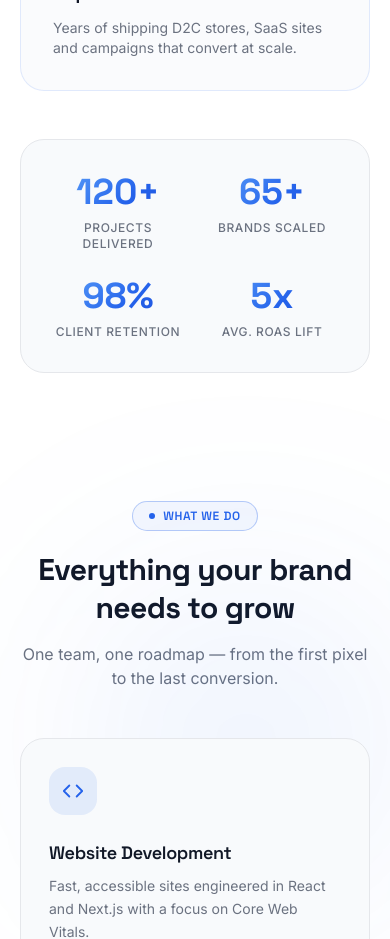
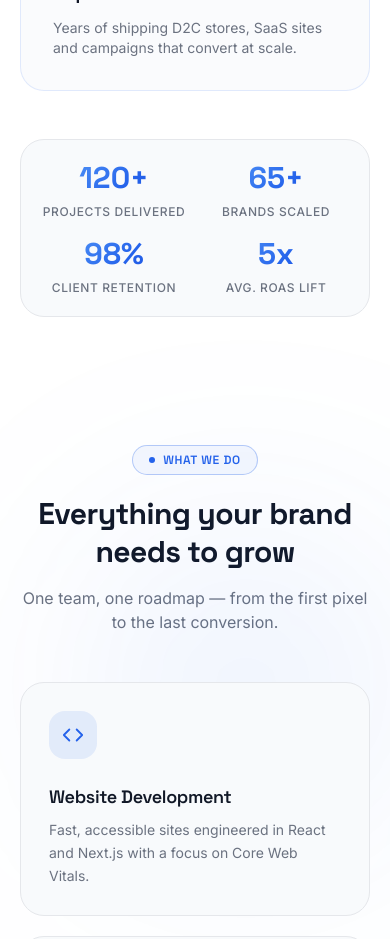
Before and after one commit to ahadqrsh/elevik-solutions, a React (Vite) app: page / in a window 390 px wide. Shown: the part 1800-2739 px from the top of the page. Built offline with nearby package versions, Linux system fonts and the light colour scheme.

Commit message:
fixed responsiveness

```diff
--- a/src/components/sections/About.jsx
+++ b/src/components/sections/About.jsx
@@ -44,10 +44,10 @@ export default function About() {
         ))}
       </div>
 
-      <div className="mx-auto mt-12 grid max-w-5xl grid-cols-2 gap-6 rounded-3xl border border-light-line bg-light-card p-8 dark:border-dark-line dark:bg-dark-card md:grid-cols-4 md:p-12">
+      <div className="mx-auto mt-12 grid max-w-5xl grid-cols-2 gap-4 rounded-3xl border border-light-line bg-light-card p-5 dark:border-dark-line dark:bg-dark-card sm:gap-6 sm:p-8 md:grid-cols-4 md:p-12">
         {STATS.map((s) => (
           <div key={s.label} className="text-center">
-            <p className="font-display text-4xl font-bold text-gradient md:text-5xl" data-count={s.value} data-suffix={s.suffix}>0{s.suffix}</p>
+            <p className="font-display text-3xl font-bold text-gradient sm:text-4xl md:text-5xl" data-count={s.value} data-suffix={s.suffix}>0{s.suffix}</p>
             <p className="mt-2 text-xs font-medium uppercase tracking-wider text-light-muted dark:text-dark-muted md:text-sm">{s.label}</p>
           </div>
         ))}
--- a/src/components/sections/Hero.jsx
+++ b/src/components/sections/Hero.jsx
@@ -38,7 +38,7 @@ export default function Hero() {
   );
 
   return (
-    <section id="home" ref={scope} className="relative flex min-h-screen items-center overflow-hidden px-5 pt-32 pb-12 md:px-8">
+    <section id="home" ref={scope} className="relative flex min-h-[100dvh] items-center overflow-hidden px-5 pt-32 pb-12 md:px-8">
       {/* Background glow */}
       <div className="hero-glow pointer-events-none absolute left-1/2 top-1/4 h-[500px] w-[500px] -translate-x-1/2 rounded-full bg-brand/25 blur-[130px]" />
       <div className="pointer-events-none absolute inset-0 bg-glow-radial opacity-70 dark:opacity-100" />
```
